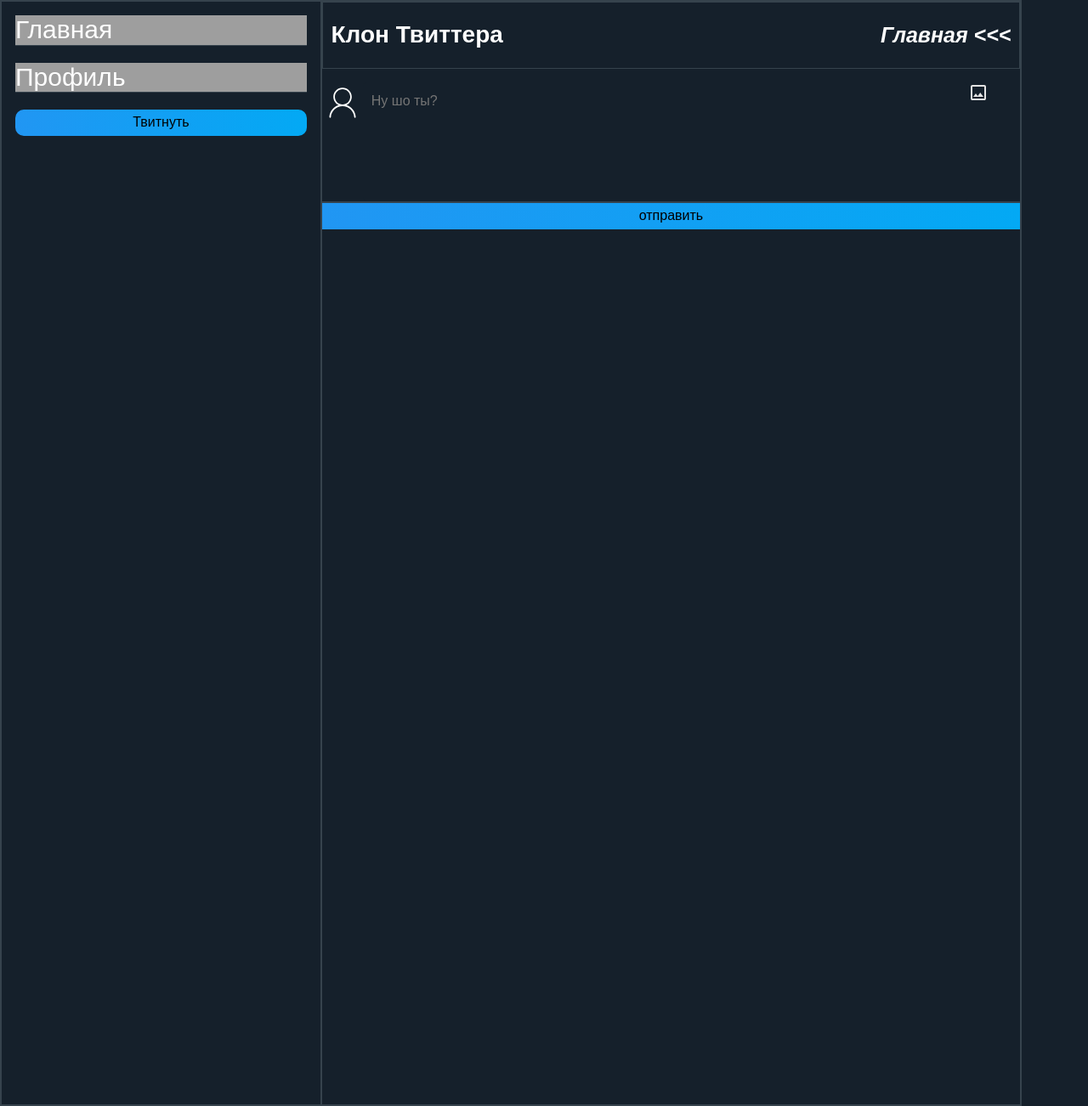
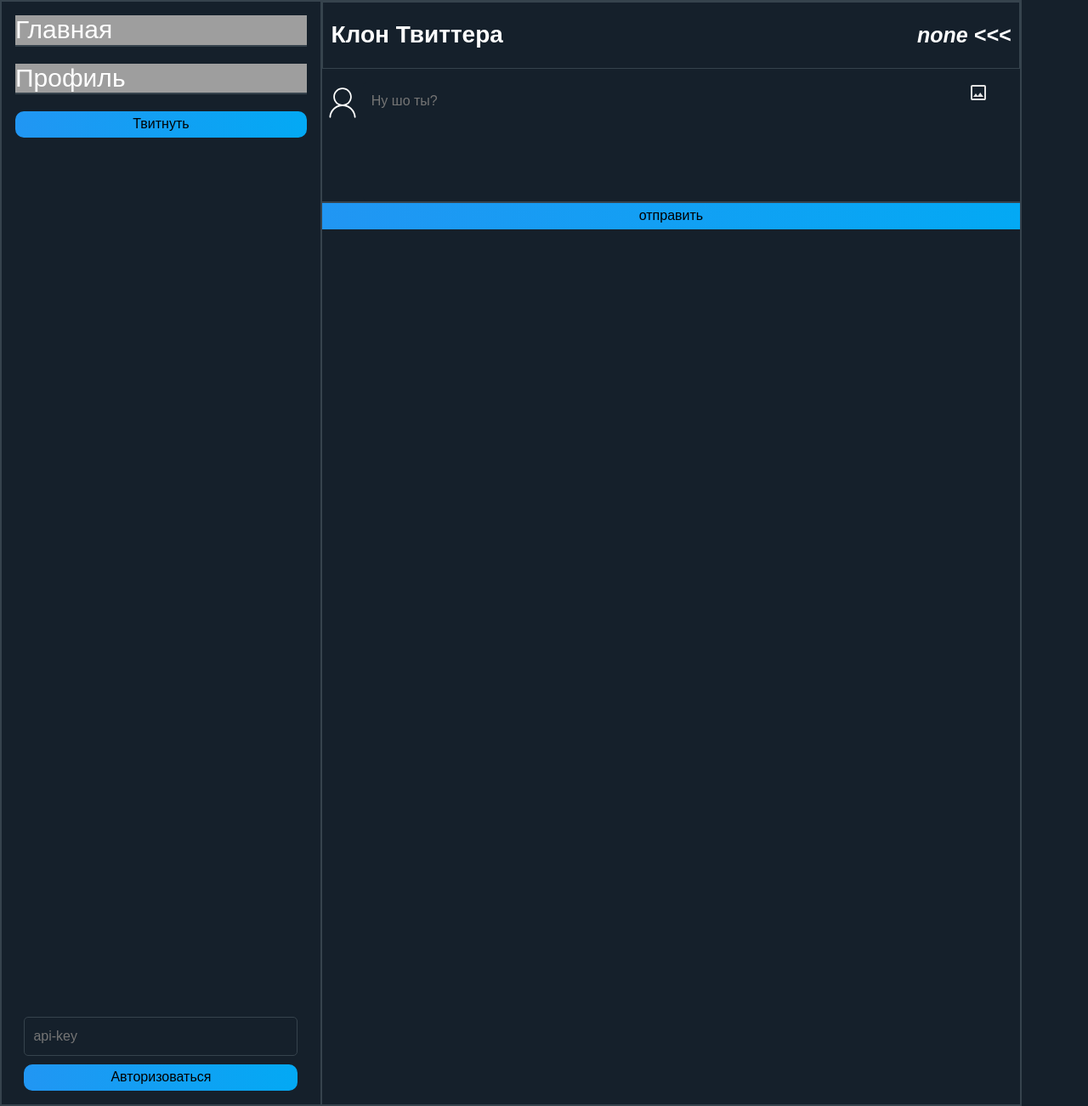
Before and after one commit to medin-misha/twitter_service, a Vue app in the folder frontend/: page / in a window 1280 px wide. Shown: the whole page at 85% size. Built offline with nearby package versions, Linux system fonts and the light colour scheme; grey boxes are pictures that could not be loaded.

Commit message:
add login components

```diff
--- a/frontend/package.json
+++ b/frontend/package.json
@@ -9,6 +9,8 @@
     "preview": "vite preview"
   },
   "dependencies": {
+    "axios": "^1.8.3",
+    "pinia": "^3.0.1",
     "vue": "^3.5.13"
   },
   "devDependencies": {
--- a/frontend/src/components/Menu.vue
+++ b/frontend/src/components/Menu.vue
@@ -1,5 +1,5 @@
 <script setup>
-
+import LoginComponent from './subcomponents/LoginComponent.vue';
 </script>
 
 <template >
@@ -7,6 +7,7 @@
         <li class="navbar-li flex navbar-main"><span class="navbar-li-span">Главная</span></li>
         <li class="navbar-li flex navbar-profile"><span class="navbar-li-span">Профиль</span></li>
         <button class="create-tweet-button">Твитнуть</button>
+        <LoginComponent/>
     </nav>
 </template>
 
@@ -27,7 +28,8 @@
         margin-bottom: 20px;
         transition: border 0.3s ease;
         background-position-y: 24px;
-        border-bottom: #36434d solid 1px;
+        border-bottom: #36434d solid 2px;
+
     }
     .navbar-main {
         background: url("public/homeIcon.svg") no-repeat;
@@ -43,6 +45,6 @@
         display: block;
     }
     .navbar-li:hover {
-        border-bottom: #2196f3 1px solid;
+        border-bottom: #2196f3 2px solid;
     }
 </style>
--- /dev/null
+++ b/frontend/src/components/subcomponents/LoginComponent.vue
@@ -0,0 +1,53 @@
+<script setup>
+import { ref } from "vue";
+import { useLoginStore } from '@/stores/useLoginStore';
+import { userAPIStore } from '@/stores/useAPIStore';
+import { storeToRefs } from 'pinia';
+
+const refStore = storeToRefs(useLoginStore())
+const apiStore = userAPIStore()
+const key = ref("");
+const isLogin = ref(false);
+
+
+const getMeApiKey = async (key) => {
+    const meResponse = await apiStore.me(key);
+    const userName = meResponse.user.name;
+    const newKey = meResponse.user.key
+    const result = meResponse.result;
+    if (result == true) {
+        isLogin.value = true;
+        refStore.key = newKey;
+        refStore.userName = userName
+    } else { isLogin.value = false }
+
+}
+
+</script>
+
+<template>
+    <section class="login-section flex">
+        <p v-if="isLogin">hello {{ refStore.userName }}</p>
+        <input type="text" class="api-key-input" placeholder="api-key" v-model="key">
+        <button @click="getMeApiKey(key)" class="login-button">Авторизоваться</button>
+    </section>
+</template>
+
+<style scoped>
+.login-section {
+    align-self: center;
+    margin-top: auto;
+    flex-direction: column;
+}
+
+.api-key-input {
+    border: 1px #36434d solid;
+    background-color: #15202b;
+    padding: 10px;
+    width: 300px;
+    line-height: 1.5;
+    border-radius: 5px;
+    background: #15202b;
+    margin-bottom: 10px;
+}
+</style>
--- a/frontend/src/components/subcomponents/MainCommentForm.vue
+++ b/frontend/src/components/subcomponents/MainCommentForm.vue
@@ -1,4 +1,8 @@
 <script setup>
+import { useLoginStore } from '@/stores/useLoginStore';
+import { storeToRefs } from 'pinia';
+
+const refStore = storeToRefs(useLoginStore())
 </script>
 
 <template>
@@ -31,12 +35,14 @@
 .create-comment-section {
     padding-top: 1em;
 }
+
 .create-comment-textarea {
     all: unset;
 }
+
 .create-comment-textarea {
     border: none;
-    background-color:#15202b;
+    background-color: #15202b;
     padding: 10px;
     max-width: 100%;
     line-height: 1.5;
--- a/frontend/src/components/subcomponents/MainHeader.vue
+++ b/frontend/src/components/subcomponents/MainHeader.vue
@@ -1,11 +1,12 @@
 <script setup>
-
+import { useLoginStore } from '@/stores/useLoginStore';
+const loginStore = useLoginStore()
 </script>
 
 <template >
     <header class="flex">
         <h1>Клон Твиттера</h1>
-        <h2 class="header-h2">Главная <<<</h2>
+        <h2 class="header-h2">{{ loginStore.userName }} <<<</h2>
     </header>
 </template>
 
--- a/frontend/src/main.js
+++ b/frontend/src/main.js
@@ -1,6 +1,11 @@
 import './assets/main.css'
-
+import { createPinia } from "pinia"
 import { createApp } from 'vue'
 import App from './App.vue'
 
-createApp(App).mount('#app')
+// подключение pinia
+const pinia = createPinia()
+const app = createApp(App)
+
+app.use(pinia)
+app.mount('#app')
--- /dev/null
+++ b/frontend/src/stores/useAPIStore.js
@@ -0,0 +1,16 @@
+import { defineStore } from "pinia";
+import axios from "axios";
+
+export const userAPIStore = defineStore("api", {
+  state: () => ({
+    url: "http://127.0.0.1:8000/",
+  }),
+  actions: {
+    async me(key) {
+      const response = await axios.get(this.url + "api/users/me", {
+        headers: { "api-key": key, "Content-Type": "application/json" },
+      });
+      return response.data;
+    },
+  },
+});
--- /dev/null
+++ b/frontend/src/stores/useLoginStore.js
@@ -0,0 +1,8 @@
+import { defineStore } from "pinia"
+
+
+export const useLoginStore = defineStore("userData", {
+    state: () => ({ key: "misha", userName: "none"}),
+    getters: {},
+    actions: {},
+})
```
Also changed, not shown: 1 other file (tests, documents, lock files or other folders).
